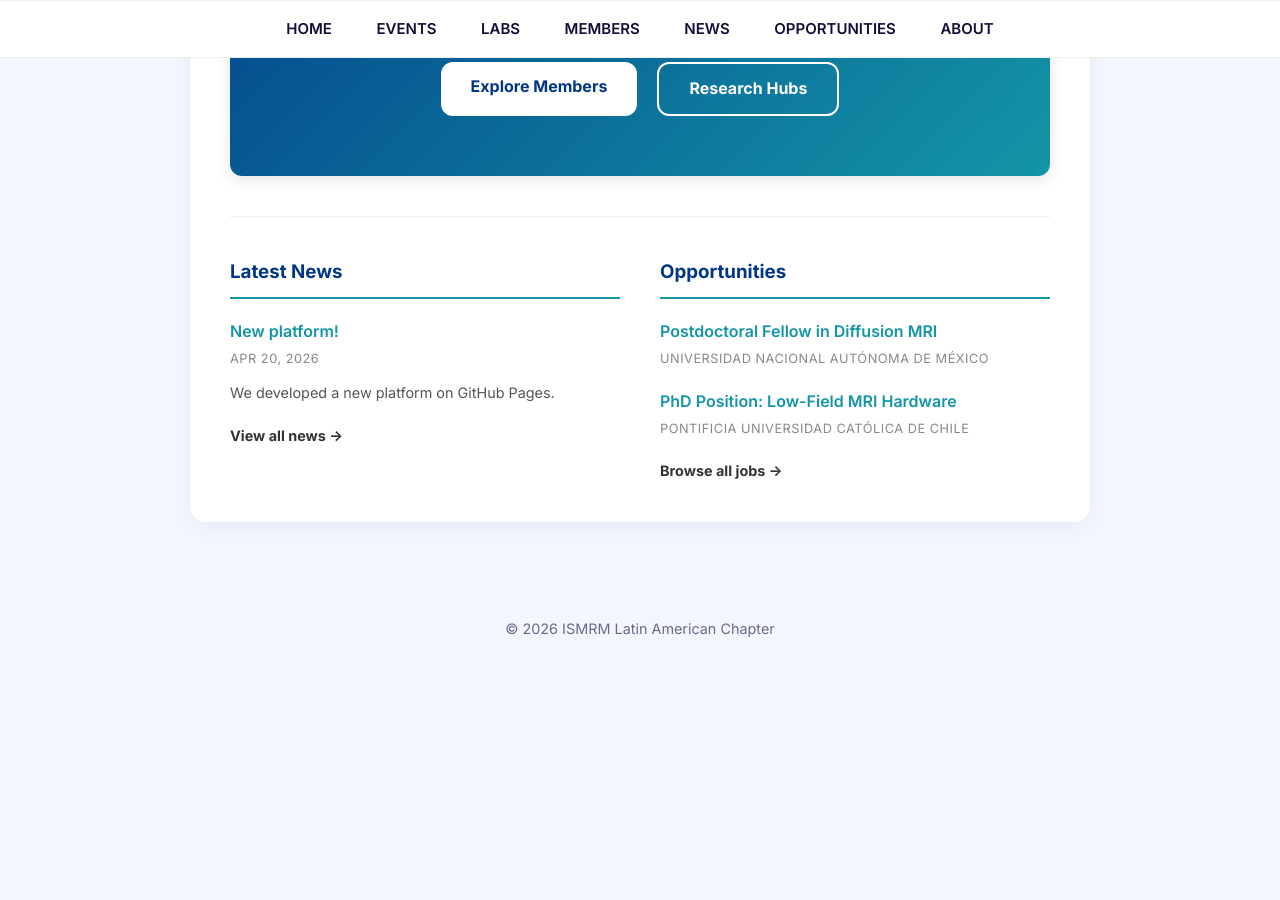
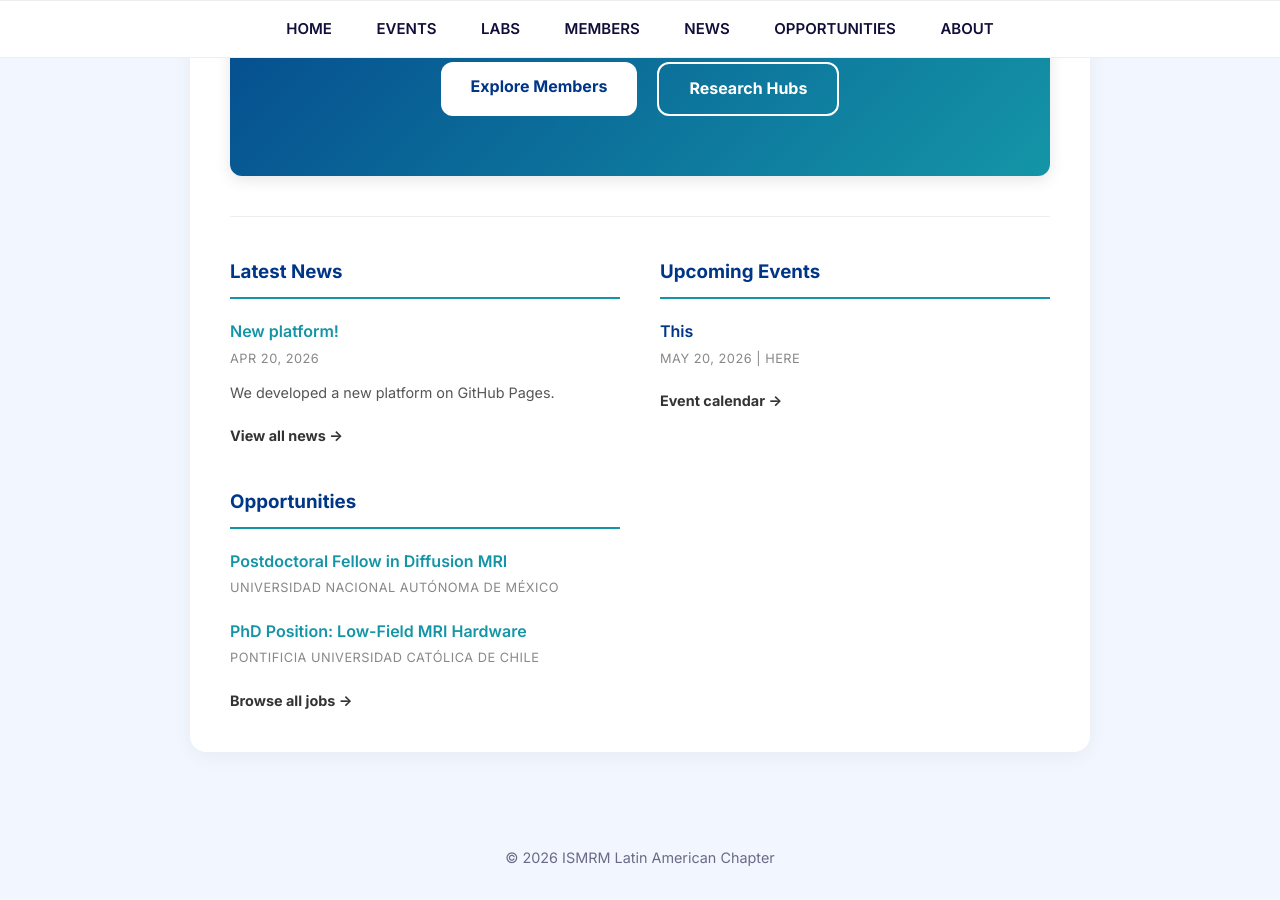
Before and after one commit to ISMRM-latam/ismrm-latam.github.io, a Jekyll site: the page built from index.html, in a window 1280 px wide and 900 px high, scrolled down 640 px. Built offline with Jekyll 4.4.1, drawn with Linux system fonts in a browser that asks for light colours; before the commit the page ends 1334 px from its top, so only the background shows below that.

Commit message:
Fix events and index

```diff
--- a/_config.yml
+++ b/_config.yml
@@ -15,7 +15,7 @@ plugins:
 collections:
   events:
     output: true
-    permalink: /events/:path.html  # Added .html here
+    permalink: /events/:name  # Added .html here
 
 # Markdown Settings
 markdown: kramdown
--- a/events.html
+++ b/events.html
@@ -30,7 +30,7 @@ title: Events
           <p><strong>Location:</strong> {{ event.location }}</p>
           <p><strong>Type:</strong> {{ event.category }} ({{ event.modality }})</p>
           <div style="margin-top: 15px; display: flex; gap: 10px;">
-            <a href="{{ event.url | relative_url }}" class="c-button small" style="padding: 8px 16px;">Details</a>
+            <a href="{{ event.url | append: '.html' | relative_url }}" class="c-button small" style="padding: 8px 16px;">Details</a>
             {% if event.link and event.link != "" %}
               <a href="{{ event.link }}" target="_blank" class="c-button small secondary">Registration/Info</a>
             {% endif %}
@@ -59,7 +59,7 @@ title: Events
         <div class="content-card past-card">
           <h3 style="color: #666;">{{ event.title }}</h3>
           <p>Held on {{ event.event_date | date: "%B %d, %Y" }}</p>
-          <a href="{{ event.url | relative_url }}" style="font-size: 0.9rem; color: #1495a7; font-weight: bold;">View Event Archive →</a>
+          <a href="{{ event.url | append: '.html' | relative_url }}" style="font-size: 0.9rem; color: #1495a7; font-weight: bold;">View Event Archive →</a>
         </div>
       {% endif %}
     {% endfor %}
--- a/index.html
+++ b/index.html
@@ -24,8 +24,8 @@ title: Home
 <div class="home-grid">
     <div class="home-col">
         <h3>Latest News</h3>
-        {% comment %} Changed limit from 3 to 2 {% endcomment %}
         {% assign recent_news = site.data.news | sort: 'date' | reverse | limit: 2 %}
+        {% if site.data.news %}
             {% for item in recent_news %}
                 <div class="home-item">
                     <a href="{{ item.url | relative_url }}" class="item-link">{{ item.title }}</a>
@@ -33,19 +33,52 @@ title: Home
                     <p class="item-excerpt">{{ item.summary | truncate: 80 }}</p>
                 </div>
             {% endfor %}
+        {% else %}
+            <p class="item-excerpt">No news posted yet.</p>
+        {% endif %}
         <a href="{{ '/news' | relative_url }}" class="item-more">View all news &rarr;</a>
     </div>
 
     <div class="home-col">
+        <h3>Upcoming Events</h3>
+        {% assign rightnow = "now" | date: "%Y%m%d" | plus: 0 %}
+        {% assign upcoming_found = false %}
+        {% assign count = 0 %}
+
+        {% if site.data.events %}
+            {% assign sorted_events = site.data.events | sort: 'event_date' %}
+            {% for event in sorted_events %}
+                {% assign eventdate = event.event_date | date: "%Y%m%d" | plus: 0 %}
+                {% if eventdate >= rightnow and count < 2 %}
+                    <div class="home-item">
+                        <a href="{{ event.url | relative_url }}" class="item-link alt">{{ event.title }}</a>
+                        <p class="item-meta">{{ event.event_date | date: "%b %d, %Y" }} | {{ event.location }}</p>
+                    </div>
+                    {% assign upcoming_found = true %}
+                    {% assign count = count | plus: 1 %}
+                {% endif %}
+            {% endfor %}
+        {% endif %}
+
+        {% if upcoming_found == false %}
+            <p class="item-excerpt">Stay tuned for upcoming LATAM workshops.</p>
+        {% endif %}
+        <a href="{{ '/events' | relative_url }}" class="item-more">Event calendar &rarr;</a>
+    </div>
+
+    <div class="home-col">
         <h3>Opportunities</h3>
-        {% comment %} Recommended: Change limit to 2 for visual balance {% endcomment %}
         {% assign recent_jobs = site.data.jobs | sort: 'posted' | reverse | limit: 2 %}
+        {% if site.data.jobs %}
             {% for job in recent_jobs %}
                 <div class="home-item">
                     <a href="{{ '/jobs' | relative_url }}" class="item-link">{{ job.title }}</a>
                     <p class="item-meta">{{ job.institution }}</p>
                 </div>
             {% endfor %}
+        {% else %}
+             <p class="item-excerpt">No open positions at the moment.</p>
+        {% endif %}
         <a href="{{ '/jobs' | relative_url }}" class="item-more">Browse all jobs &rarr;</a>
     </div>
 </div>
```
Also changed, not shown: .github/workflows/event_update.yml. Lines whose indentation alone changed are shown as unchanged.
